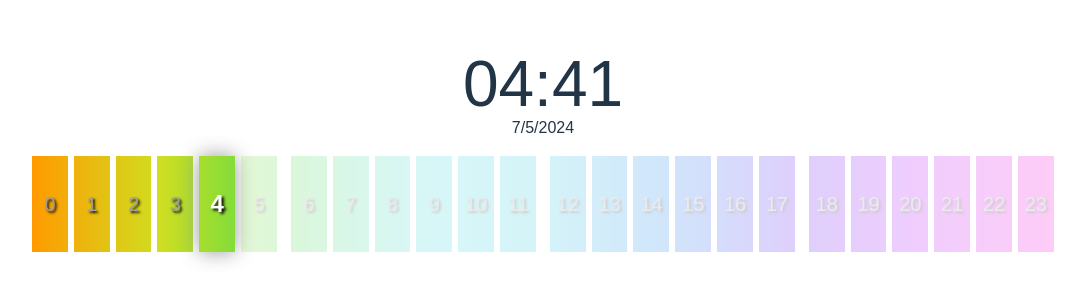
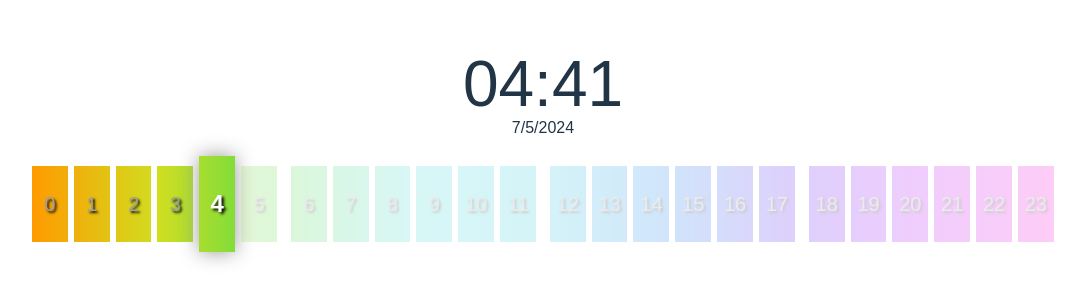
Before and after one commit to cheetachu/linear-clock, a React (Vite) app: page / in a window 1280 px wide. Shown: the part 248-550 px from the top of the page, without its empty margins (97-1182 px from the left). Built offline with nearby package versions, Linux system fonts and the light colour scheme.

Commit message:
Time box sizing tweak: taller current hour.

```diff
--- a/src/App.css
+++ b/src/App.css
@@ -39,6 +39,7 @@
 
     display: flex;
     justify-content: space-evenly;
+    align-items: center;
     gap: 0.5%;
 }
 
@@ -49,7 +50,7 @@
     justify-content: center;
 
     width: 3.5%;
-    height: 100%;
+    height: 80%;
 
     font-size: 1.25em;
     text-shadow: 0.1em 0.1em 0.125em #000000;
@@ -80,6 +81,8 @@
     color: #ffffff;
     font-weight: bold;
     font-size: 1.5em;
+
+    height: 100%;
 }
 
 .timeBox.afterHour {
@@ -89,6 +92,7 @@
 .timeBox-container .timeBox-separator {
     background-color: white;
     width: 2px;
+    height: 100%;
 }
 
 @media screen and (max-width: 800px) {
```
